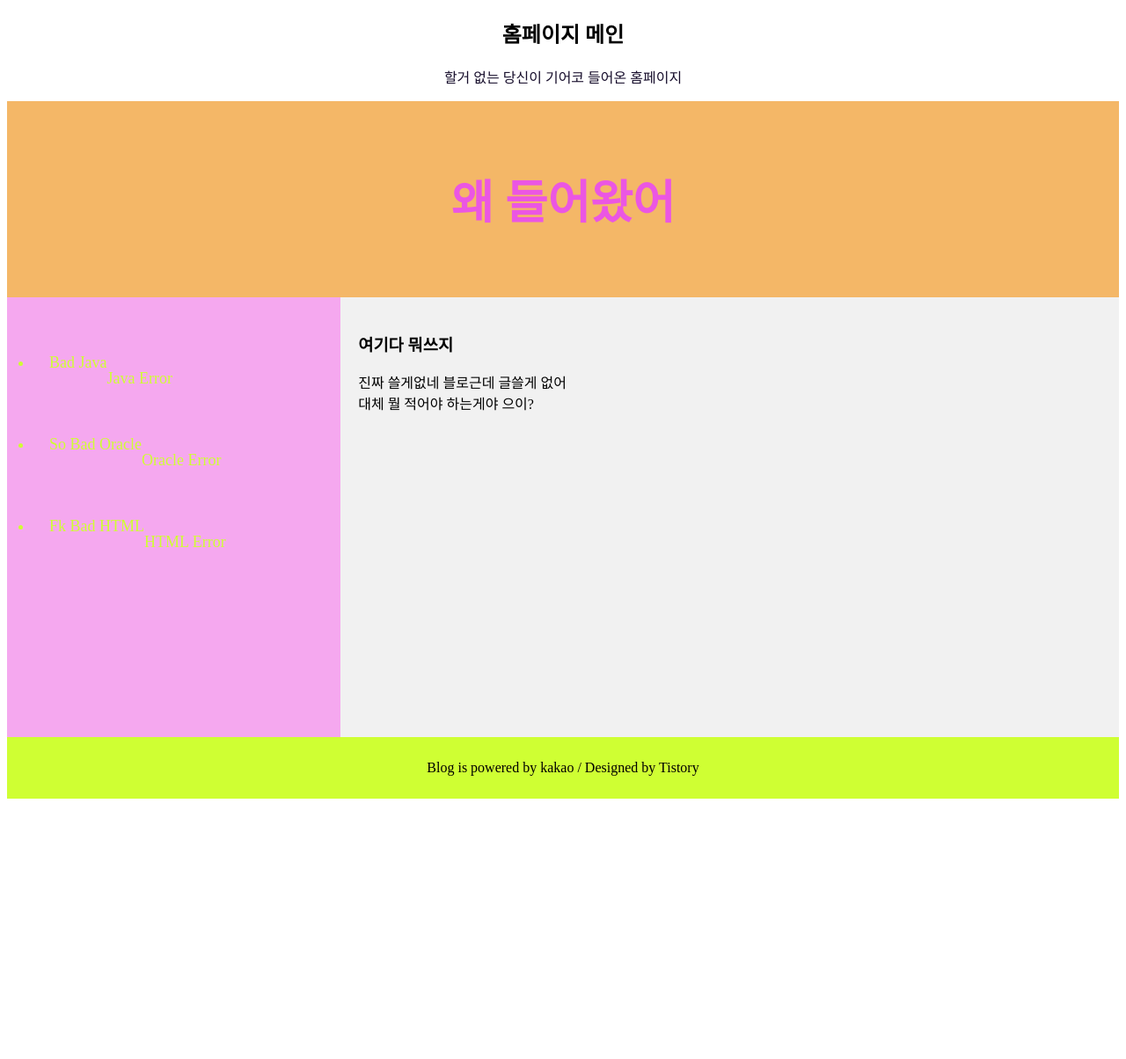
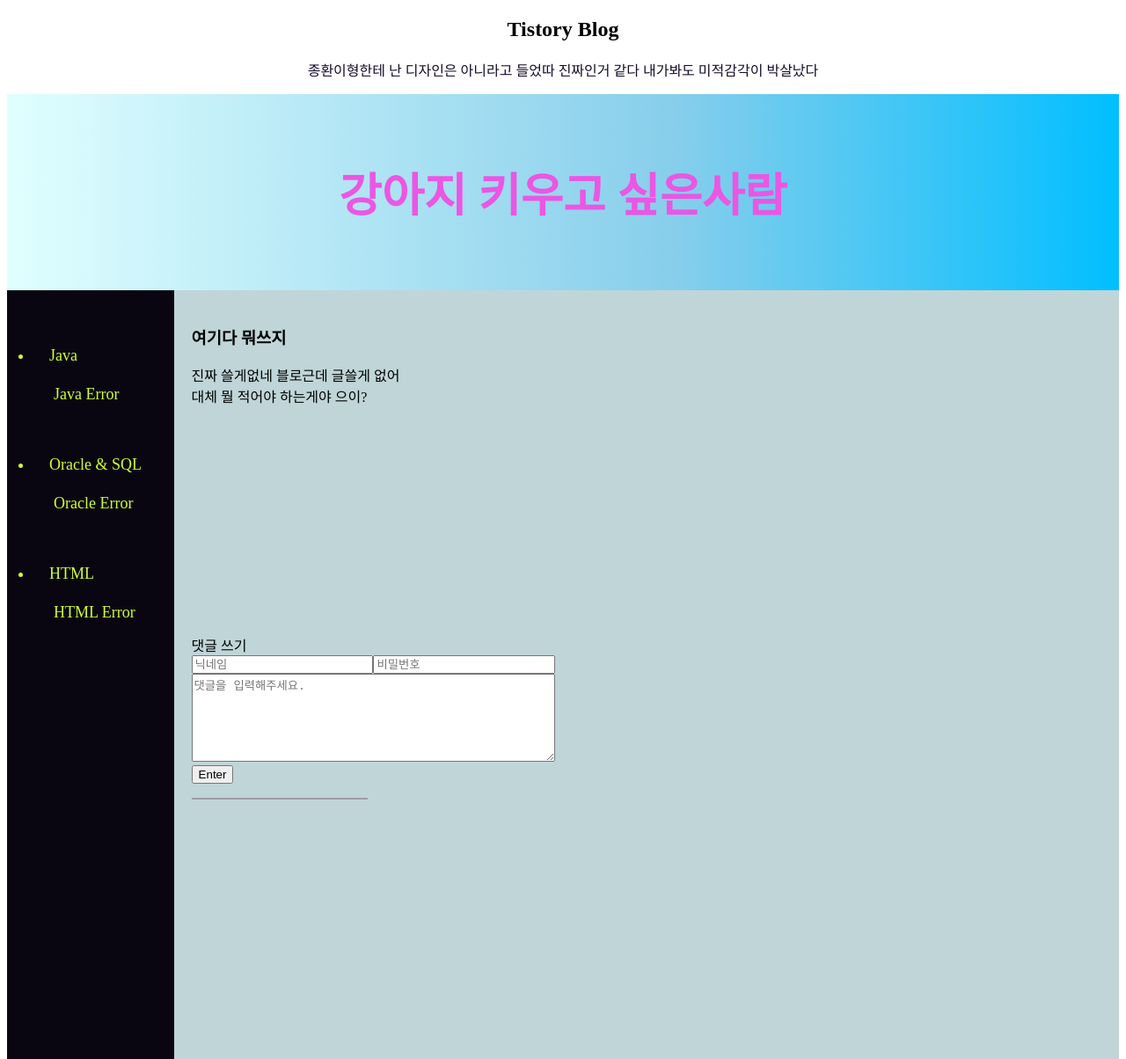
Before and after one commit to SEOGWANGWON/Front-workspace, a plain HTML site: page html/myblog.html in a window 1280 px wide. Shown: the top 1204 px of the page at 88% size. Before the commit the page ends 916 px from the top, so only its background shows below. Drawn offline with Linux system fonts and the light colour scheme.

Commit message:
2023-10-26 혼돈의 html

```diff
--- /dev/null
+++ b/blog/css/styles.css
@@ -0,0 +1,62 @@
+*{
+    box-sizing: border-box;
+}
+body{
+    font-family: Arial, Helvetica, sans-serif;
+    background-color: #f3f3f3;
+}
+h1{
+    text-align: center;
+    font-size: 28px;
+}
+h2{
+    font-size: 20px;
+}
+#container{
+    width: 80%;
+   /* 글 가운데로 옮기기 text-align: center; */
+    margin: 0 auto; /*범위 전체 가운데로 옮기기 */
+    background-color: #fff;
+    box-shadow: 10px 10px 10px rgba(0, 0, 0, 0.1);
+            /*좌우 위아래 크기  박스뒤에 그림자 크기,위치*/
+    padding: 20px;
+    border-radius: 10px; /* 둥근정도*/
+}
+.post{
+    border: 1px solid #ddd;
+    margin: 10px 0;
+    padding: 20px;
+    background-color: #fff;
+}
+form{
+    /*margin은 padding 값을 관리 (상하 좌우) */
+    margin: 20px 0;
+    padding: 20px;
+    background-color: #f9f9f9;
+    border: 1px solid #ddd;
+}
+label{
+    display: block;
+    font-size: 20px;
+
+}
+input[type="text"], textarea{
+    width: 100%;
+    padding: 10px;
+    font-size: 16px;
+    border: 1px solid #ccc;
+    border-radius: 5px;
+    margin: 5px 0;
+}
+
+button[type="submit"]{
+    background-color: #007bff;
+    color: #fff;
+    border: none;
+    padding: 10px 20px;
+    font-size: 18px;
+    cursor: pointer;
+}
+.link{
+
+}
--- a/html/myblog.html
+++ b/html/myblog.html
@@ -7,9 +7,11 @@
         *{ /* 전체 설정 */
             box-sizing: border-box; /* 이쁘게 box로 모음*/
 
+
         }
         header{
-            background-color: #f09723b0;
+            background: linear-gradient(to right,lightCyan ,skyBlue 60%,deepskyblue 100%);
+            /* background-color: #f09723b0; */
             padding: 30px;
             text-align: center;
             font-size: 35px;
@@ -18,9 +20,9 @@
 
         nav{
             float: left; /* 왼쪽으로 위치*/
-            width: 30%;
-            height: 500px;
-            background: #f5a8ef;
+            width: 15%;
+            height: 1000px;
+            background: #0a0611;
             padding: 20px;
         }
         nav ul{
@@ -30,9 +32,9 @@
         article{
             float: left;
             padding: 20px;
-            width: 70%;
-            background-color: #f1f1f1;
-            height: 500px;
+            width: 85%;
+            background-color: #c0d5d8;
+            height: 1000px;
         }
         /* 여기중요*/
         section::after{
@@ -41,7 +43,8 @@
             clear: both;
         }
         footer{
-            background-color: #cfff33;
+            background:linear-gradient(45deg,violet,Orange); /*시작할 색상 정하기*/
+            /* background-color: #cfff33;  */
             padding: 10px;
             text-align: center;
             color: black;
@@ -64,29 +67,50 @@
 
         }
         .read-text{
-            float: right;
-            width: 100px;
+            float: none;
+            width: 130px;
+            padding: 5px;
 
         }
+        .retext{
+            box-sizing: border-box;
+            width: 50%;
+            height: 50%;
+            margin-top:25%;
+            padding: 0;
+        }
+        input{
+            padding: 0px, 5px;
+        }
+        textarea{
+            height: 100px;
+        }
+        #comments{
+            border: 1px solid #9f9ba7;
+            padding: 0;
+            width: 200px;
+            height: 0;
+        }
+
 
     </style>
 </head>
 <body>
-    <h2 class = "title">홈페이지 메인</h2>
-    <p class = "title" style="color:rgb(23, 14, 44) ;">할거 없는 당신이 기어코 들어온 홈페이지</p>
+    <h2 class = "title">Tistory Blog</h2>
+    <p class = "title" style="color:rgb(23, 14, 44) ;">종환이형한테 난 디자인은 아니라고 들었따 진짜인거 같다 내가봐도 미적감각이 박살났다</p>
     <header>
-        <h2 style="color: #eb56e3;">왜 들어왔어</h2>
+        <h2 style="color: #eb56e3;">강아지 키우고 싶은사람</h2>
     </header>
     <section> <!-- 보통 회사에서 되어있는 구조 -->
         <nav>
             <ul>
-                <li>Bad Java
+                <li>Java
                     <p class = "read-text">Java Error</p>
                 </li>
-                <li>So Bad Oracle
+                <li>Oracle & SQL
                     <p class = "read-text">Oracle Error</p>
                 </li>
-                <li>Fk Bad HTML
+                <li>HTML
                     <p class = "read-text">HTML Error</p>
                 </li>
             </ul>
@@ -96,11 +120,59 @@
              <h1>여기다 뭐쓰지</h1>
              <p>진짜 쓸게없네 블로근데 글쓸게 없어<br>
             대체 뭘 적어야 하는게야 으이?</p>
+
+
+            <div class = "retext">댓글 쓰기<br>
+                <input type = "text" placeholder="닉네임" style="width: 40%;"><input type="text" placeholder="비밀번호" style="width: 40%" >
+                <textarea id="commentInput" placeholder ="댓글을 입력해주세요." style="width: 80%" style="height: 150px" ></textarea>
+                <br>
+                <button onclick="addComment()">Enter</button>
+
+                <p id="clicktext"></p>
+                <div id = "comments" >
+
+                </div>
+
+            </div>
+
+
         </article>
     </section> <!-- 세션-->
 </body>
 <footer>
     <p> Blog is powered by kakao / Designed by Tistory </p>
 </footer>
+<foot></foot>
+    <script>
+        function retext(){
+
+                if(confirm("정말 등록하시겠습니까?")){
+                    alert("댓글이 등록 되었습니다.")
+
+                }else{
+                    alert("댓글이 등록되지 않았습니다.")
+                }
+
+               };
+
+        function addComment(){
+            const commnetInput = document.getElementById("commentInput");
+            const commentText = commnetInput.value;
+
+            if(commentText.trim() === ""){
+                alert("하나라도 입력하시라구요.")
+                return;
+            }
+            const commentsBox = document.getElementById("comments");
+            const commentDIV = document.createElement("div");
+            commentDIV.className = "retext";
+            commentDIV.textContent = commentText;
+
+            commentsBox.appendChild(commentDIV);
+            commnetInput.value = "";
+
+        }
+    </script>
+
 
 </html>
```
Also changed, not shown: blog/blog-board.html (added, +60 -0 lines), html/boardSahbow.html (+1 -1 lines), html/comment.html (added, +40 -0 lines).
